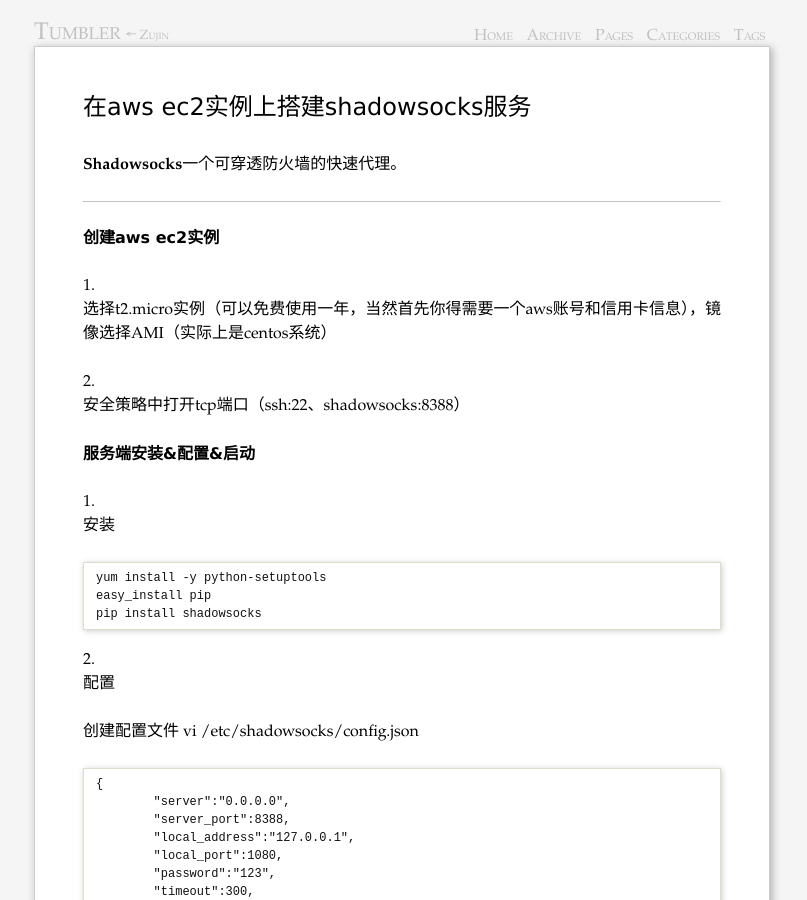
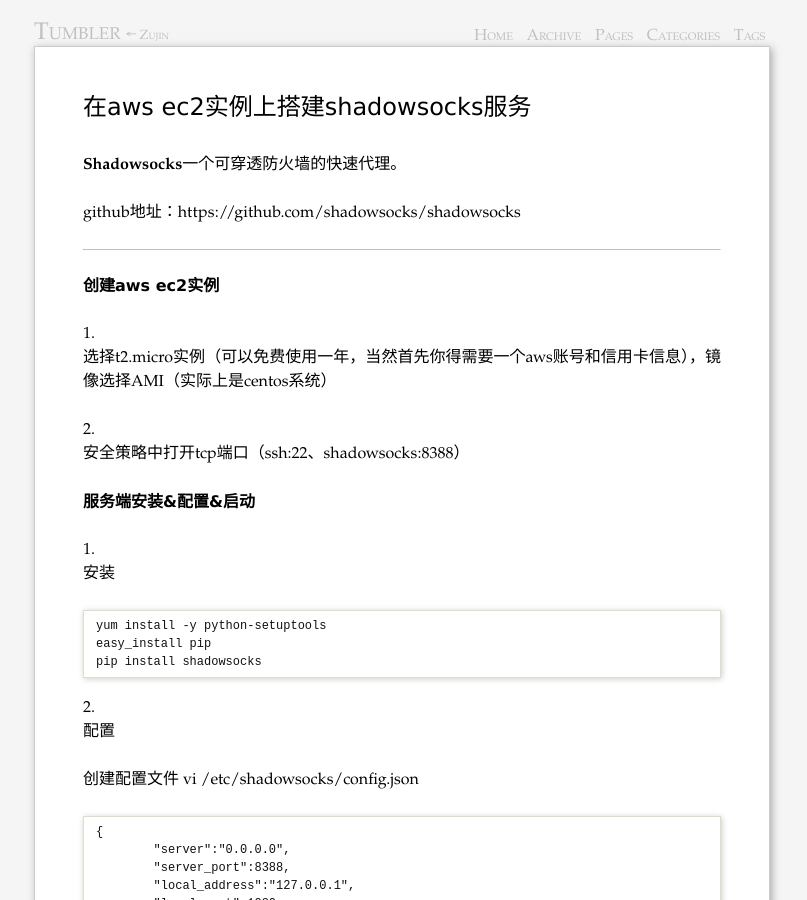
Before and after one commit to yuzujin/yuzujin.github.com, a Jekyll site: the page built from _posts/2016-10-09-aws-ec2shadowsocks.md, in a window 1280 px wide and 900 px high. Shown: the whole window, without its empty margins (238-1045 px from the left). Built offline with Jekyll 4.4.1, drawn with Linux system fonts in a browser that asks for light colours.

Commit message:
翻墙方案

```diff
--- a/_posts/2016-10-09-aws-ec2shadowsocks.md
+++ b/_posts/2016-10-09-aws-ec2shadowsocks.md
@@ -8,6 +8,8 @@ tags: []
 {% include JB/setup %}
 
 **Shadowsocks**一个可穿透防火墙的快速代理。
+
+github地址：https://github.com/shadowsocks/shadowsocks
 
 -------------
 
```
